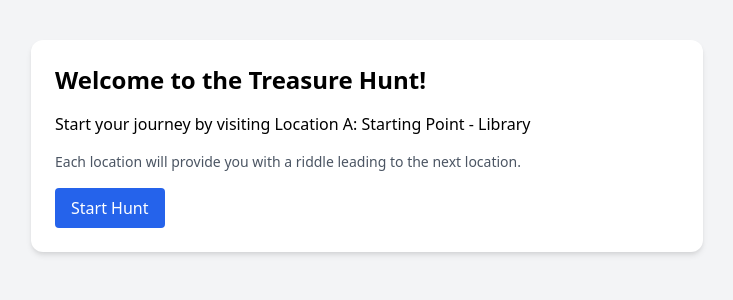
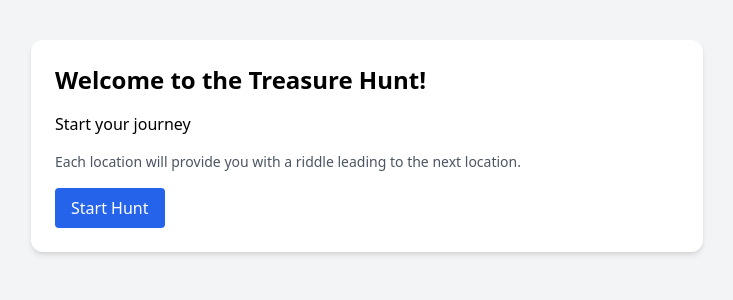
Before and after one commit to nathsujal/Treasure-Hunt-Zairza, a Flask app: page / in a window 1280 px wide. Shown: the top 300 px of the page, without its empty margins (273-1006 px from the left). Run offline with Flask 3, Linux system fonts and the light colour scheme.

Commit message:
Update index.html

```diff
--- a/templates/index.html
+++ b/templates/index.html
@@ -7,7 +7,7 @@
 <body class="bg-gray-100 min-h-screen py-6">
     <div class="max-w-md mx-auto bg-white rounded-xl shadow-md overflow-hidden md:max-w-2xl m-4 p-6">
         <h1 class="text-2xl font-bold mb-4">Welcome to the Treasure Hunt!</h1>
-        <p class="mb-4">Start your journey by visiting Location A: Starting Point - Library</p>
+        <p class="mb-4">Start your journey</p>
         <p class="text-sm text-gray-600 mb-4">Each location will provide you with a riddle leading to the next location.</p>
         <a href="{{ url_for('location', location_id='A') }}"
            class="inline-block bg-blue-600 text-white px-4 py-2 rounded hover:bg-blue-700">
```
